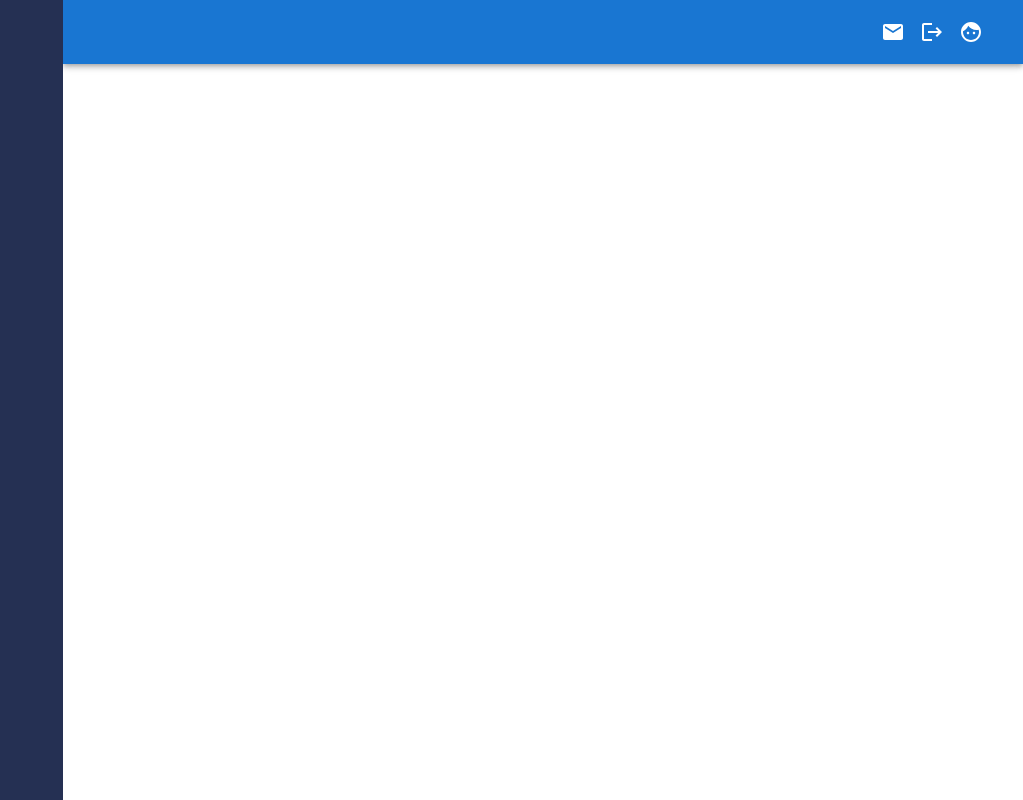
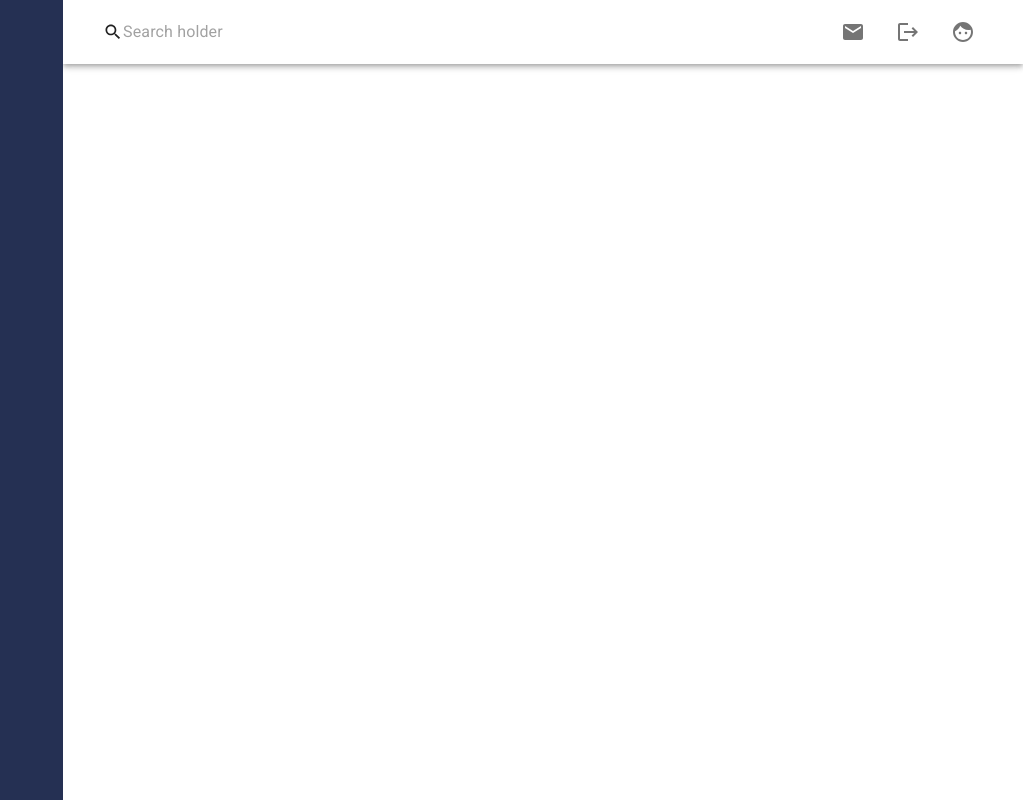
Before and after one commit to mehedihasan-swe/Reactjsweb, a React (Create React App) app in the folder admindashboard/: page / in a window 1280 px wide. Shown: the whole page, without its empty margins (257-1280 px from the left). Built offline with nearby package versions, Linux system fonts and the light colour scheme.

Commit message:
[Style] Added Appbar color and icon

```diff
--- a/admindashboard/src/App.js
+++ b/admindashboard/src/App.js
@@ -4,14 +4,16 @@ import './App.css';
 import Header from './components/Header';
 import Sidebar from './components/Sidebar';
 import { makeStyles } from '@mui/styles';
-const useStyles=makeStyles({
+
+
+const ustyle=makeStyles({
   appMain:{
     paddingLeft:'320px',
     width:'100%'
   }
 })
 function App() {
-  const classes=useStyles()
+  const classes=ustyle()
   return (
     <div className={classes.appMain}>
       <Sidebar></Sidebar>
--- a/admindashboard/src/components/Header.js
+++ b/admindashboard/src/components/Header.js
@@ -1,34 +1,49 @@
-import { AppBar, Badge, Box, InputBase, Stack, Toolbar } from '@mui/material'
+import { AppBar, Box, InputBase, Stack, Toolbar } from '@mui/material'
 import React from 'react'
 import MailIcon from '@mui/icons-material/Mail';
 import LogoutIcon from '@mui/icons-material/Logout';
 import FaceIcon from '@mui/icons-material/Face';
+import { IconButton } from '@mui/material';
+import SearchIcon from '@mui/icons-material/Search';
+import { makeStyles } from '@mui/styles';
+
+
+const useStyles=makeStyles({
+  root:{
+    backgroundColor: '#ffffff !important',
+  }
+})
 
 
 export default function Header() {
+
+const classes=useStyles();
+
   return (
     <>
-
-      <AppBar position='static'>
+      <AppBar className={classes.root}  position='static'>
 
         <Toolbar>
-          <Box sx={{ flexGrow: 1, backgroundColor: 'primary.main', px: 2 }}>
+          <Box sx={{ flexGrow: 1, px: 2 }}>
             <Stack direction='row' justifyContent='space-between' alignItems='center'>
               <Box>
-                <InputBase />
+                <InputBase
+                placeholder='Search holder'
+                startAdornment={<SearchIcon fontSize='small'/>}
+                />
               </Box>
               <Box sx={{ display: 'flex', gap: '15px' }}>
-                <Badge badgeContent={0} color="secondary">
+                <IconButton>
                   <MailIcon />
-                </Badge>
+                </IconButton>
 
-                <Badge color="secondary">
+                <IconButton>
                   <LogoutIcon />
-                </Badge>
+                </IconButton>
 
-                <Badge color="secondary">
+                <IconButton>
                   <FaceIcon />
-                </Badge>
+                </IconButton>
               </Box>
 
             </Stack>
```
